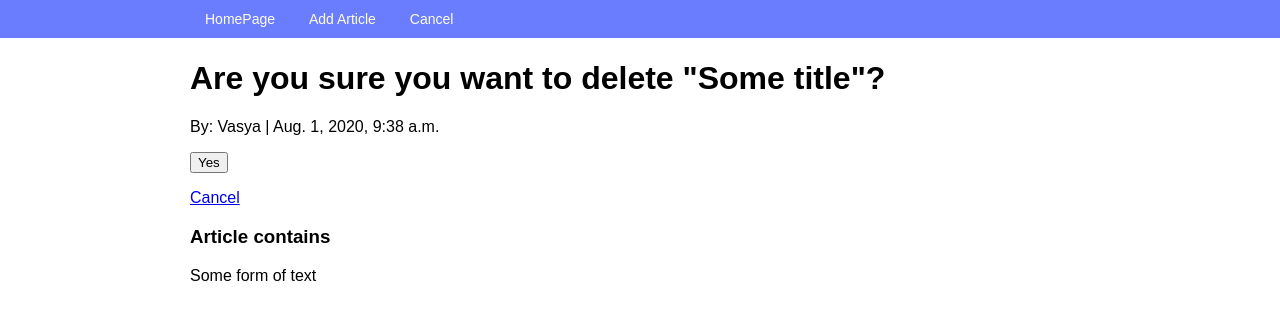
After one commit to Colorados/Hello_Django_45_Articles, a Django app: page /article/1/delete/ in a window 1280 px wide. The commit adds this page. Shown: the top 320 px of the page. Run offline with Django 3.2, Linux system fonts and the light colour scheme; data comes from the database, SQL or seed files in the repository.

Commit message:
Добавлено удаление статьи

```diff
--- a/source/hello/urls.py
+++ b/source/hello/urls.py
@@ -15,12 +15,13 @@ Including another URL conf
 """
 from django.contrib import admin
 from django.urls import path
-from webapp.views import index_view, article_create_view, article_view, article_update_view
+from webapp.views import index_view, article_create_view, article_view, article_update_view, article_delete_view
 
 urlpatterns = [
     path('admin/', admin.site.urls),
     path('', index_view, name='home'),
     path('article/<int:pk>/', article_view, name='article_view'),
     path('articles/add/', article_create_view, name='article_create'),
-    path('article/<int:pk>/update/', article_update_view, name='article_update')
+    path('article/<int:pk>/update/', article_update_view, name='article_update'),
+    path('article/<int:pk>/delete/', article_delete_view, name='article_delete')
 ]
--- /dev/null
+++ b/source/webapp/templates/article_delete.html
@@ -0,0 +1,19 @@
+{% extends 'base.html' %}
+
+{% block title %}Delete{% endblock %}
+
+{% block menu %}
+    <li><a href="{% url 'article_view' article.pk %}">Cancel</a></li>
+{% endblock %}
+
+{% block content %}
+    <h1>Are you sure you want to delete "{{ article.title }}"?</h1>
+    <p>By: {{ article.author }} | {{ article.created_at }}</p>
+    <form action="{% url 'article_delete' article.pk %}" method="post">
+        {% csrf_token %}
+        <p><input type="submit" value="Yes"></p>
+        <p><a href="{% url 'article_view' article.pk %}">Cancel</a></p>
+    </form>
+    <h3>Article contains</h3>
+    <p class="pre">{{ article.text }}</p>
+{% endblock %}
--- a/source/webapp/templates/article_view.html
+++ b/source/webapp/templates/article_view.html
@@ -4,6 +4,7 @@
 
 {% block menu %}
     <li><a href="{% url 'article_update' article.pk %}">Update</a></li>
+    <li><a href="{% url 'article_delete' article.pk %}">Delete</a></li>
 {% endblock %}
 
 {% block content %}
--- a/source/webapp/templates/index.html
+++ b/source/webapp/templates/index.html
@@ -9,5 +9,6 @@
         <p>Статус: ({{ article.status }} | {{ article.get_status_display }})</p>
         <p>{{ article.author }} | {{ article.created_at }}</p>
         <p><a href="{% url 'article_update' article.pk %}">UPDATE</a></p>
+        <p><a href="{% url 'article_delete' article.pk %}">DELETE</a></p>
     {% endfor %}
 {% endblock %}
--- a/source/webapp/views.py
+++ b/source/webapp/views.py
@@ -72,3 +72,14 @@ def article_update_view(request, pk):
                                                                    'form': form})
     else:
         return HttpResponseNotAllowed(permitted_methods=['GET', 'POST'])
+
+
+def article_delete_view(request, pk):
+    article = get_object_or_404(Article, pk=pk)
+    if request.method == 'GET':
+        return render(request, 'article_delete.html', context={'article': article})
+    elif request.method == 'POST':
+        article.delete()
+        return redirect('home')
+    else:
+        return HttpResponseNotAllowed(permitted_methods=['GET', 'POST'])
```
Also changed, not shown: source/webapp/static/css/style.css (line endings or trailing spaces).
